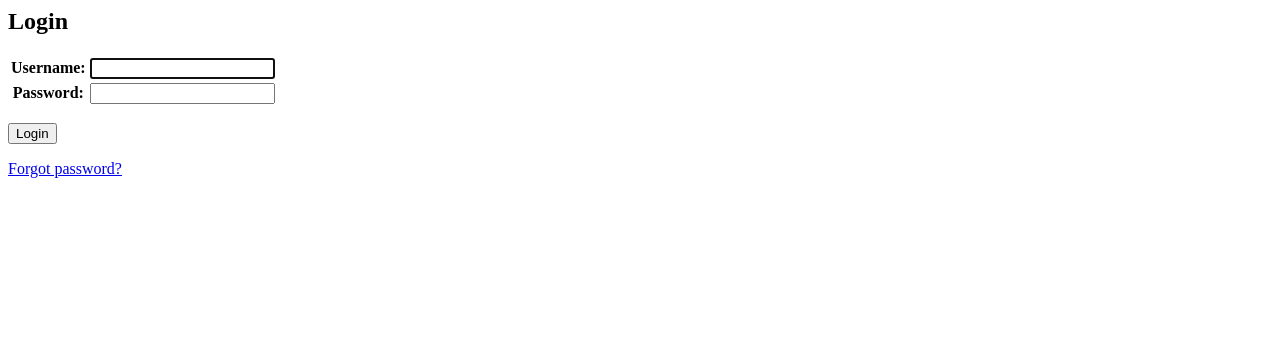
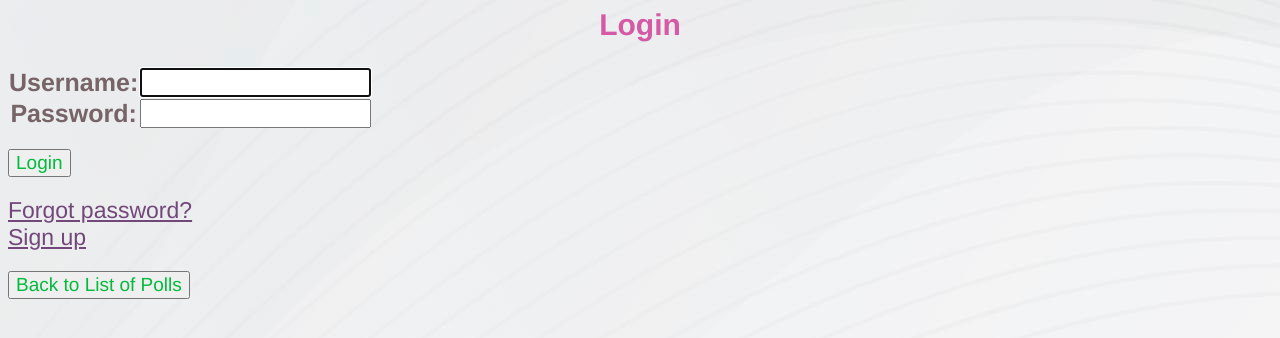
Before and after one commit to jindasy/ku-polls, a Django app: page /accounts/login/ in a window 1280 px wide. Shown: the top 338 px of the page. Run offline with Django 4.2, Linux system fonts and the light colour scheme.

Commit message:
add link to login page

```diff
--- a/polls/templates/polls/detail.html
+++ b/polls/templates/polls/detail.html
@@ -15,4 +15,5 @@
 </fieldset> <br>
 <input type="submit" value="Vote"><br>
 </form>
+<a href="{% url 'polls:results' question.id %}"><Button>Results</button></a><br>
 <a href="{% url 'polls:index' %}">Back to List of Polls</a>
--- a/polls/templates/polls/index.html
+++ b/polls/templates/polls/index.html
@@ -1,6 +1,12 @@
 {% load static %}
 
 <link rel="stylesheet" href="{% static 'polls/style.css' %}">
+
+<div style="text-align:right" >
+    <a href="{% url 'login' %}" >Login</a>
+    <a href="{% url 'signup' %}">Sign up</a>
+    <a href="{% url 'logout' %}">Logout</a>
+</div>
 
 <legend><h1 style="text-align:center">KU Polls</h1></legend>
 
--- a/templates/registration/login.html
+++ b/templates/registration/login.html
@@ -1,3 +1,8 @@
+{% load static %}
+
+<link rel="stylesheet" href="{% static 'polls/style.css' %}">
+
+
 <html>
 <body>
 <h2>Login</h2>
@@ -13,7 +18,9 @@
  </form>
 {# If you have a password_reset template, then add here #}
 <p>
-<a href="{% url 'password_reset' %}">Forgot password?</a>
+<a href="{% url 'password_reset' %}">Forgot password?</a> <br>
+  <a href="{% url 'signup' %}">Sign up</a>
 </p>
+<a href="{% url 'polls:index' %}"><button>Back to List of Polls</button></a>
 </body>
 </html>
--- a/templates/registration/signup.html
+++ b/templates/registration/signup.html
@@ -1,3 +1,7 @@
+{% load static %}
+
+<link rel="stylesheet" href="{% static 'polls/style.css' %}">
+
 {% block content %}
 <h2>Register</h2>
 <form method="POST">
@@ -12,3 +16,5 @@
     </table>
 </form>
 {% endblock %}
+
+<a href="{% url 'polls:index' %}"><button>Back to List of Polls</button></a>
```
